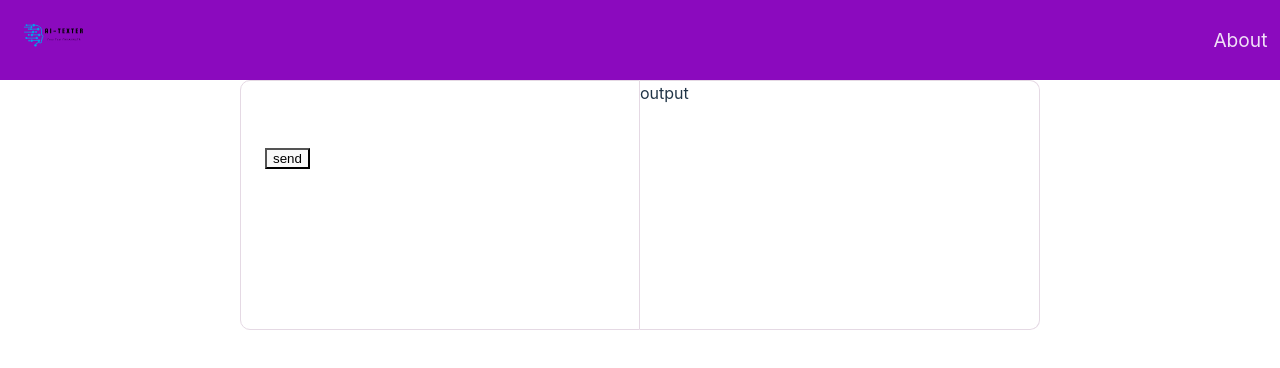
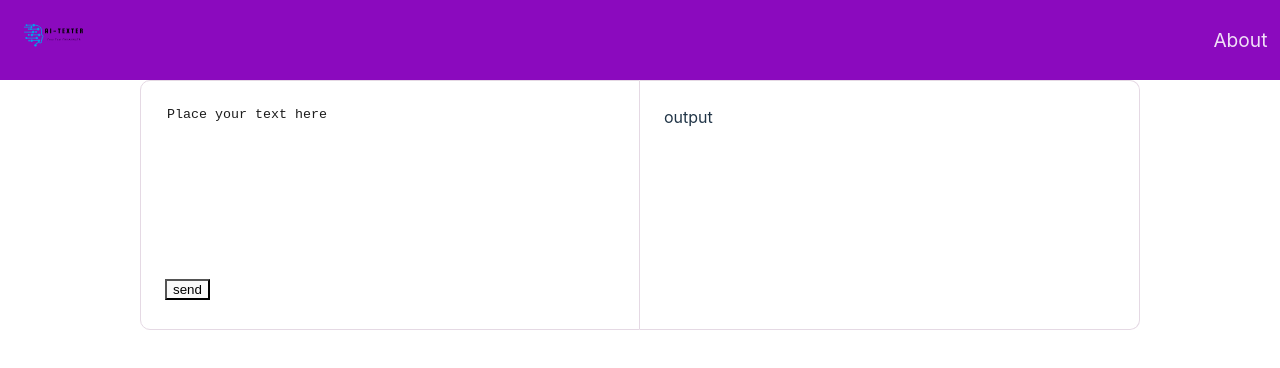
Before and after one commit to Nirosss/AiTexter, a Vue app: page / in a window 1280 px wide. Shown: the top 368 px of the page. Built offline with nearby package versions, Linux system fonts and the light colour scheme.

Commit message:
style inpute output

```diff
--- a/src/components/InputOutput.vue
+++ b/src/components/InputOutput.vue
@@ -9,8 +9,7 @@ const count = ref(0)
 <template>
     <main class="input-output-grid">
         <section class="user-input">
-            <textarea rows="2" placeholder="Write or paste your text here" maxlength="280">
-            </textarea>
+            <textarea placeholder="Place your text here"></textarea>
             <div class="user-input-actions">
                 <button>send</button>
             </div>
@@ -29,19 +28,16 @@ const count = ref(0)
     grid-template-columns: 400px;
     grid-template-rows: 250px 250px;
 
-
     @media screen and (width >=750px) {
         grid-template-columns: 1fr 300px 300px 1fr;
         grid-template-rows: 250px;
 
         .user-input {
             grid-column: 2;
-            background-color: green;
         }
 
         .ai-output {
             grid-column: 3;
-            background-color: aqua;
         }
     }
 
@@ -49,23 +45,42 @@ const count = ref(0)
         grid-template-columns: 1fr 400px 400px 1fr;
     }
 
+    @media screen and (width >=1200px) {
+        grid-template-columns: 1fr 500px 500px 1fr;
+    }
+
+    @media screen and (width >=1920px) {
+        grid-template-columns: 10% 1fr 1fr 10%;
+    }
+
+    > * {
+        background-color: white;
+        border: 0.01px #e5d9e4 solid;
+        padding: 24px 10px 10px 24px;
+    }
+
     .user-input {
-        padding: 24px 10px 10px 24px;
+        display: flex;
+        flex-direction: column;
 
-        background-color: transparent;
-        border: 0.01px #e5d9e4 solid;
         border-top-left-radius: 10px;
         border-bottom-left-radius: 10px;
 
         textarea {
+            flex-basis: 80%;
+
             resize: none;
             outline: none;
             border: none;
+            color: #1c1c1c;
+
+            &::placeholder {
+                color: #1c1c1c;
+            }
         }
     }
+
     .ai-output {
-        background-color: transparent;
-        border: 0.01px #e5d9e4 solid;;
         border-top-right-radius: 10px;
         border-bottom-right-radius: 10px;
         border-inline-start: none;
```
